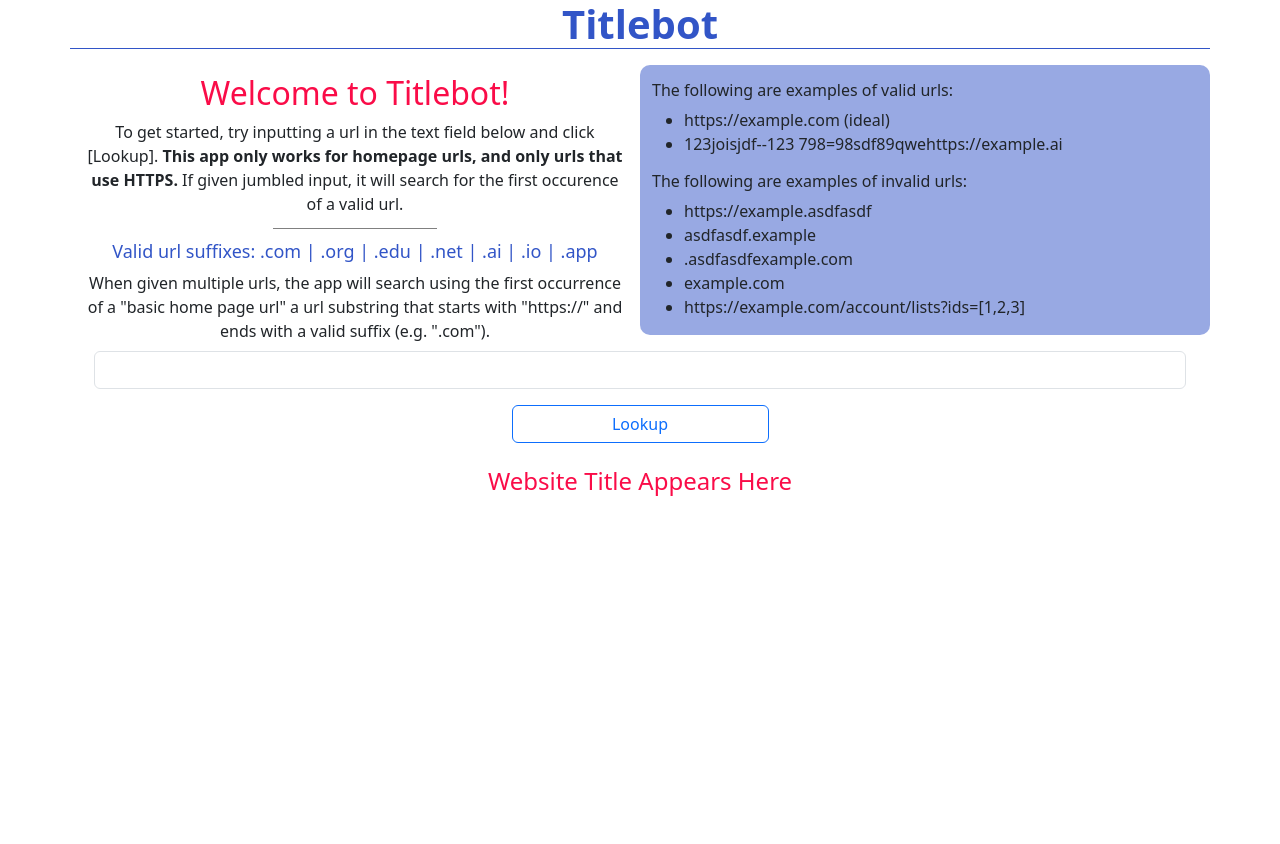
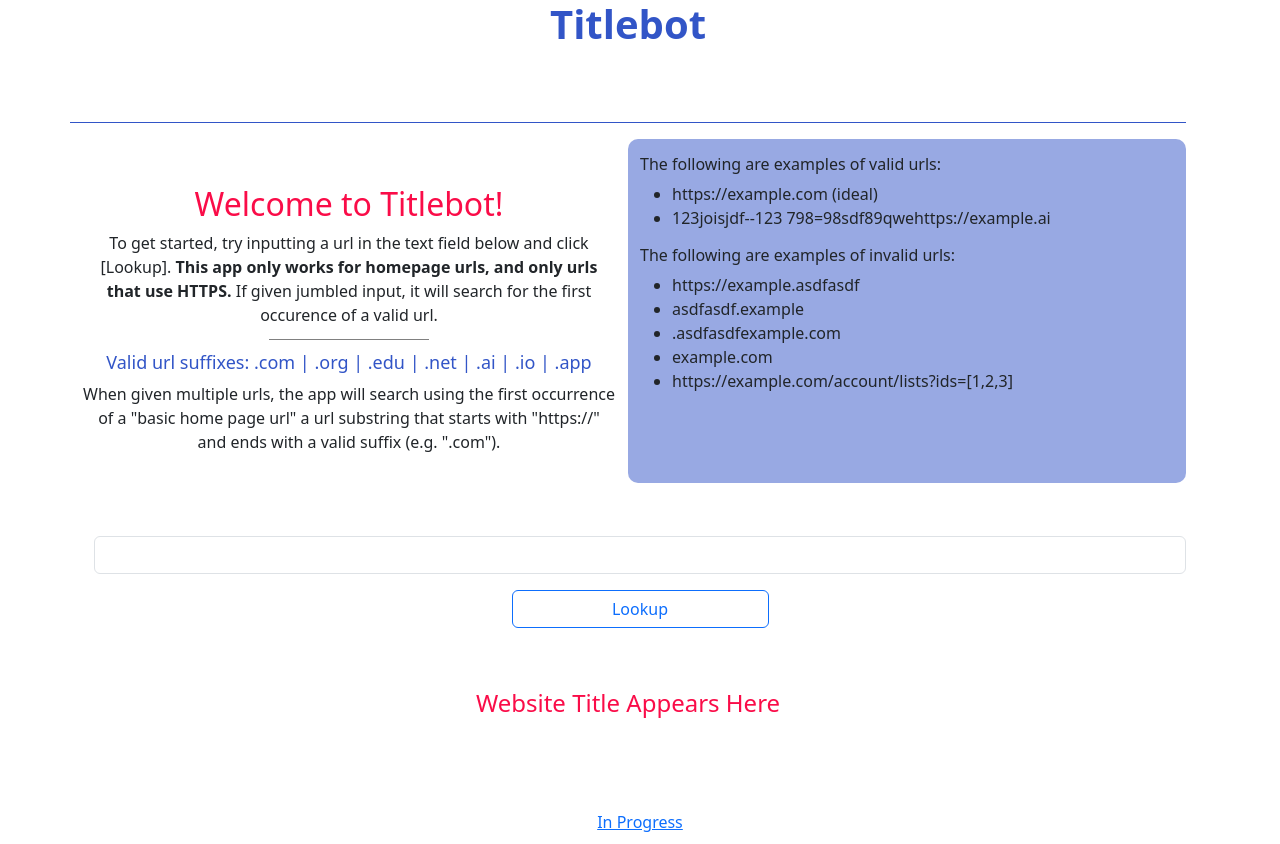
Before and after one commit to cf7/titlebot, a Next.js app: page / in a window 1280 px wide. Before the commit the page ends 800 px from the top, so only its background shows below. Built offline with nearby package versions, Linux system fonts and the light colour scheme.

Commit message:
progress notes page and routing

```diff
--- a/views/index.tsx
+++ b/views/index.tsx
@@ -9,6 +9,7 @@ import { ALERT_INFO_MAP, SUFFIXES } from "../lib/constants";
 import axios from "axios";
 import { InvalidExamples, ValidExamples } from "./components/Examples";
 import { ValidSuffixes, WelcomeInstructions } from "./components/Instructions";
+import Link from "next/link";
 
 export const Main = () => {
   const [displayURL, setDisplayURL] = useState<string>("");
@@ -65,7 +66,9 @@ export const Main = () => {
   }, [displayURL, setTitle, setLoading]);
 
   return (
+    <div>
       <Container className="App">
+        <Row className="content">
           <Row>
             <h1>Titlebot</h1>
           </Row>
@@ -96,6 +99,11 @@ export const Main = () => {
               <h4 className="output-display"> {title} </h4>
             </Col>
           </Row>
+        </Row>
       </Container>
+      <footer className="in-progress">
+        <Link href="/in_progress">In Progress</Link>
+      </footer>
+    </div>
   );
 };
--- a/views/scss/app.scss
+++ b/views/scss/app.scss
@@ -1,9 +1,12 @@
 .App.container {
+  display: flex;
+  flex-direction: column;
   text-align: center;
-  width: 100%;
-  height: 100%;
+  min-height: 100vh;
 }
-
+.content {
+  flex: 1;
+}
 h1 {
   font-weight: bold;
   color: #3255c7;
@@ -83,3 +86,8 @@ div.suffix-instructions {
   height: 1px;
   background-color: grey;
 }
+
+.in-progress {
+  padding: 10px;
+  text-align: center;
+}
```
Also changed, not shown: pages/in_progress/index.tsx (added, +8 -0 lines), views/in_progress/index.tsx (added, +20 -0 lines). Lines whose indentation alone changed are shown as unchanged.
